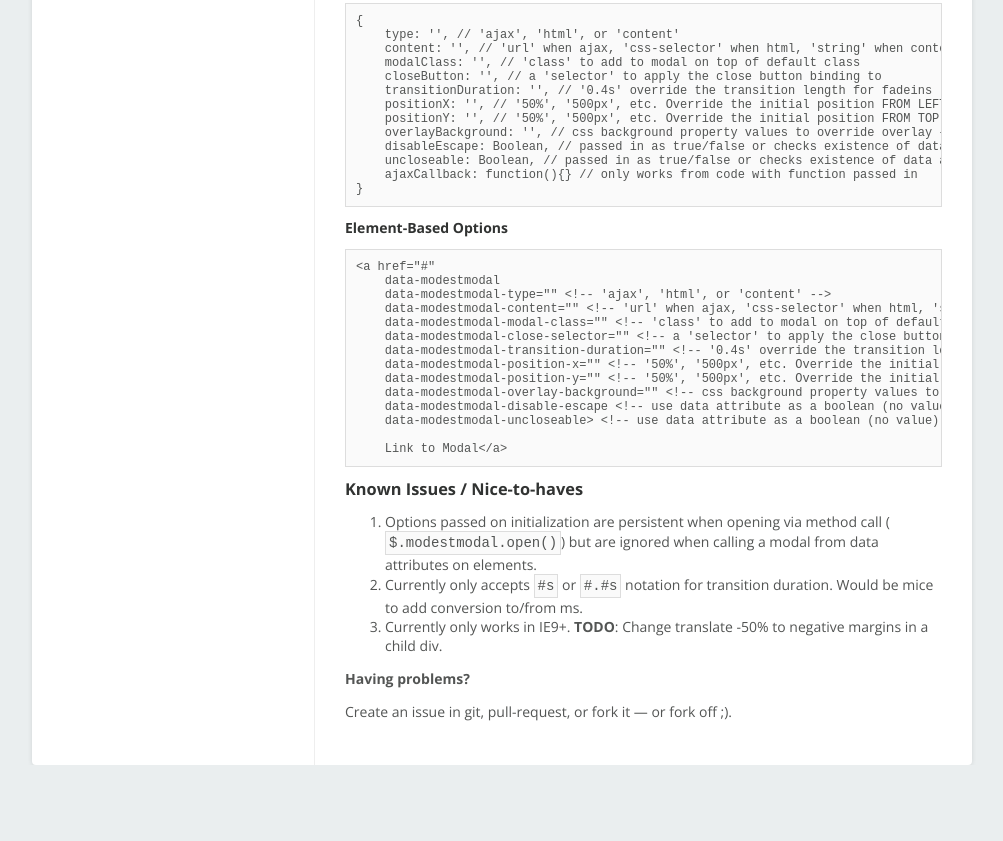
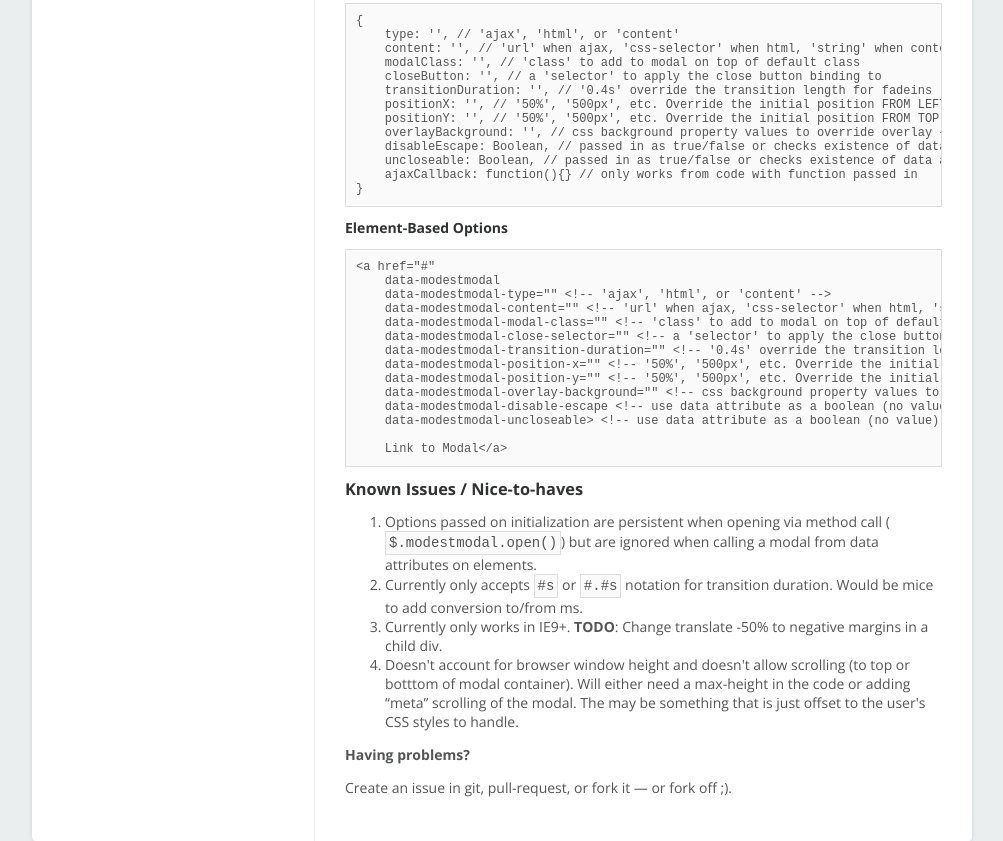
Before and after one commit to jrhalchak/modest-modal, a website: page index.html in a window 1280 px wide. Shown: the part 597-1438 px from the top of the page, without its empty margins (138-1141 px from the left). Before the commit the page ends 1362 px from the top, so only its background shows below. Drawn offline with nearby package versions, Linux system fonts and the light colour scheme.

Commit message:
Update index.html

```diff
--- a/index.html
+++ b/index.html
@@ -112,6 +112,9 @@
           <li>
             Currently only works in IE9+. <strong>TODO</strong>: Change translate -50% to negative margins in a child div.
           </li>
+          <li>
+            Doesn't account for browser window height and doesn't allow scrolling (to top or botttom of modal container).  Will either need a max-height in the code or adding &ldquo;meta&rdquo; scrolling of the modal. The may be something that is just offset to the user's CSS styles to handle.
+          </li>
         </ol>
         <strong>Having problems?</strong>
         <p>
```
